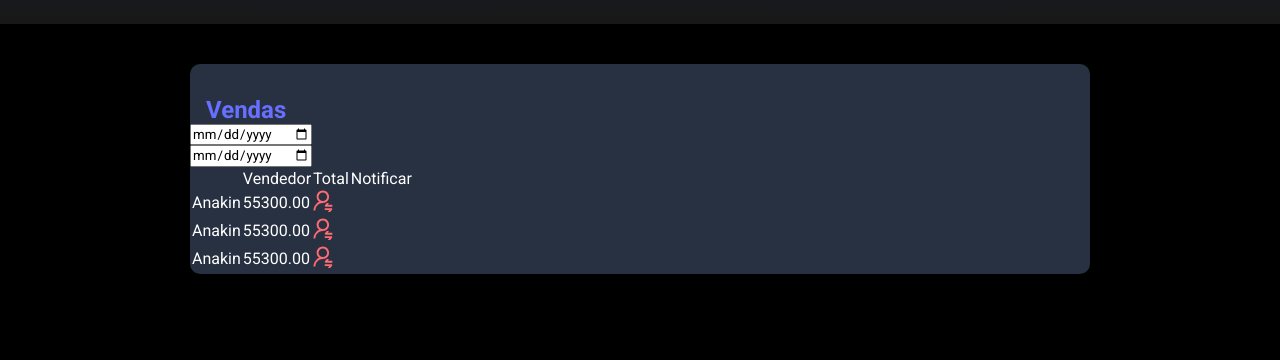
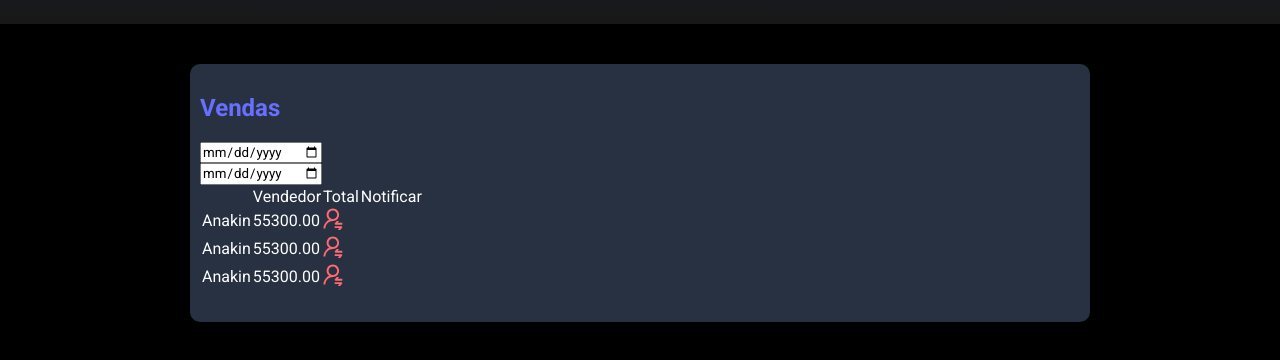
Before and after one commit to FlaviaCosta1037/ds-meta, a plain HTML site: page index.html in a window 1280 px wide. Shown: the part 196-556 px from the top of the page. Drawn offline with Linux system fonts and the light colour scheme.

Commit message:
Ajuste css tag h2

```diff
--- a/css/style.css
+++ b/css/style.css
@@ -56,6 +56,7 @@ header {
 .card {
     background-color: rgba(40, 49, 66, 1);
     border-radius: 10px;
+    padding: 30px 10px;
 }
 
 .container-card {
@@ -64,8 +65,8 @@ header {
     margin: 0 auto;
 }
 
-.card h2 {
-    padding-top: 32px;
-    padding-left: 16px;
-    color: rgba(103, 111, 255, 1)
+.titulo-vendas {
+    color: rgba(103, 111, 255, 1);
+    font-size: 24px;
+    margin-bottom: 20px;
 }
--- a/index.html
+++ b/index.html
@@ -23,12 +23,12 @@
         <section id="vendas">
             <div class="container-card">
                 <div class="card">
-                    <h2>Vendas</h2>
+                    <h2 class="titulo-vendas">Vendas</h2>
                     <div class="wraper-tabela">
-                        <div class="tabela">
+                        <div class="text-input">
                             <input type="date">
                         </div>
-                        <div class="tabela">
+                        <div class="text-input">
                             <input type="date">
                         </div>
                     </div>
```
